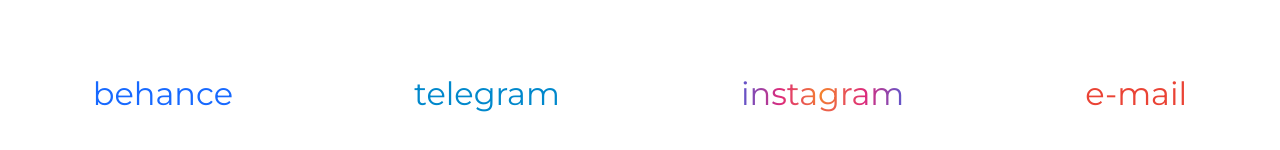
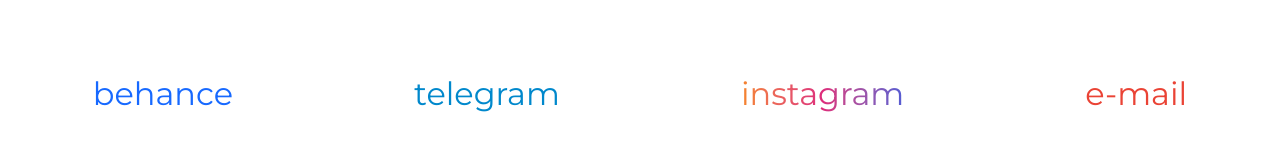
Before and after one commit to Amin0997/sveta-portfolio, a React (Vite) app: page / in a window 1280 px wide. Shown: the part 2115-2265 px from the top of the page. Built offline with nearby package versions, Linux system fonts and the light colour scheme.

Commit message:
instagram gradient change

```diff
--- a/src/App.jsx
+++ b/src/App.jsx
@@ -3,35 +3,30 @@
 import Project from './pages/Project.jsx'
 import ScrollToTop from './helpers/ScrollTotTop.jsx'
 
-import TheFlexPreview from './pages/works/TheFlex/preview.jpg';
-import LittleMindsPreview from './pages/works/LittleMinds/preview.jpg';
-import MerakiPreview from './pages/works/Meraki/preview.jpg';
-import KarachaevskPreview from './pages/works/Karachaevsk/preview.jpg';
-
-
 function Home() {
   const projectData = {
     'The flex': {
-    preview: TheFlexPreview,
+      preview: '/src/pages/works/TheFlex/preview.jpg',
       link: '/works/the-flex',
       color: '#0F7FA6'
     },
     'little minds': {
-    preview: LittleMindsPreview,
+      preview: '/src/pages/works/LittleMinds/preview.jpg',
       link: '/works/little-minds',
       color: '#ED582E'
     },
     'Meraki': {
-    preview: MerakiPreview,
+      preview: '/src/pages/works/Meraki/preview.jpg',
       link: '/works/meraki',
       color: '#7D002D'
     },
     'Karachaevsk': {
-    preview: KarachaevskPreview,
+      preview: '/src/pages/works/Karachaevsk/preview.jpg',
       link: '/works/karachaevsk',
       color: '#76992E'
     }
   }
+
 
   return (
     <div className="flex min-h-screen w-full flex-col px-[6%] overflow-x-hidden font-montserrat font-semibold">
@@ -100,20 +95,13 @@
           <li className='hover:scale-105 ease-in-out duration-200 px-4 py-2'>
             <a href="##" className=' text-[#0088CC]'>telegram</a>
           </li>
-          <li className="hover:scale-105 ease-in-out duration-200 px-4 py-2">
+          <li className='hover:scale-105 ease-in-out duration-200 px-4 py-2'>
             <a
               href="##"
-              className="text-transparent inline-block"
-              style={{
-                background: "radial-gradient(circle at center, #F58529, #DD2A7B, #515BD4)",
-                WebkitBackgroundClip: "text",
-                backgroundClip: "text",
-              }}
-            >
+              className="bg-gradient-to-r from-[#F58529] via-[#DD2A7B] to-[#515BD4] bg-clip-text text-transparent">
               instagram
             </a>
           </li>
-
           <li className='hover:scale-105 ease-in-out duration-200 px-4 py-2'>
             <a href="##" className=' text-[#EA4335]'>e-mail</a>
           </li>
```
Lines whose indentation alone changed are shown as unchanged.
